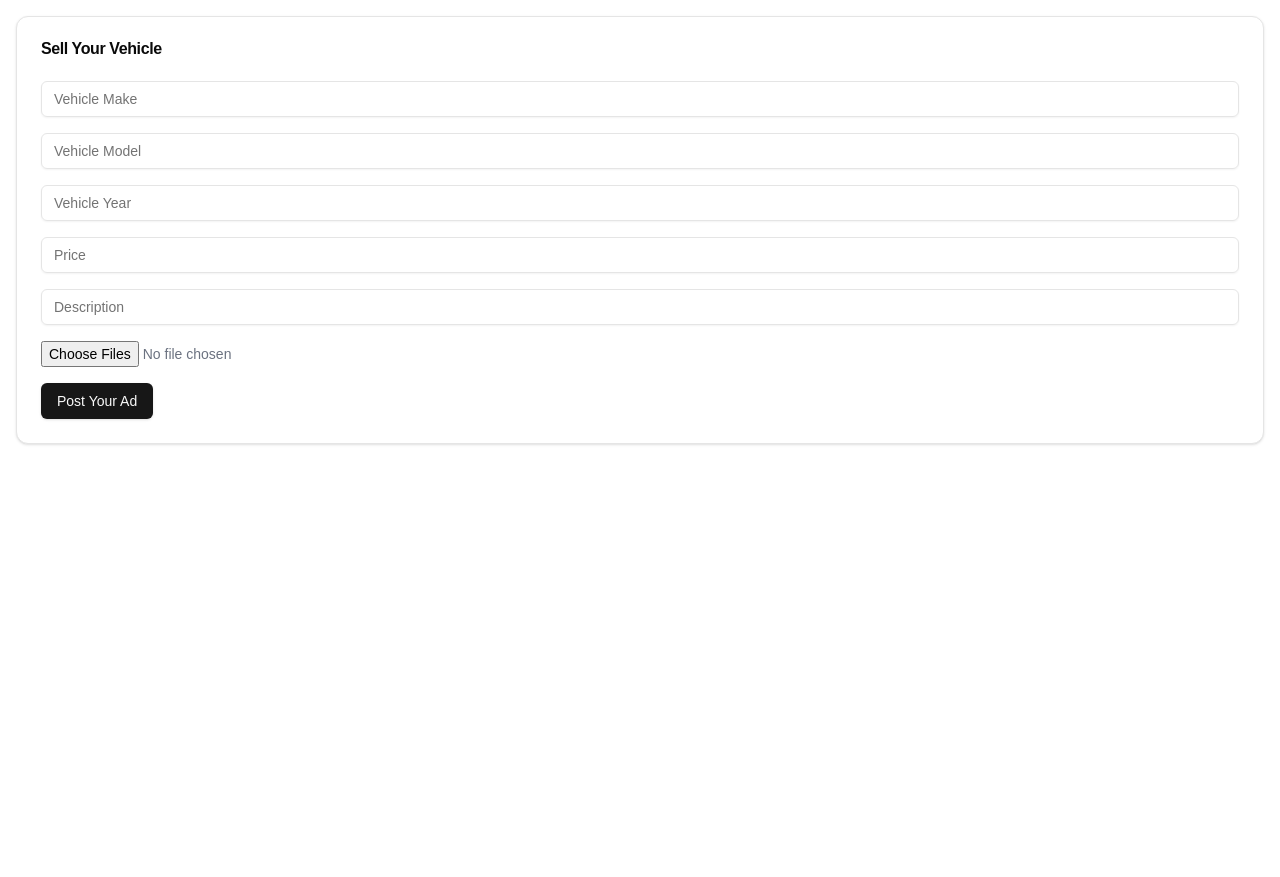
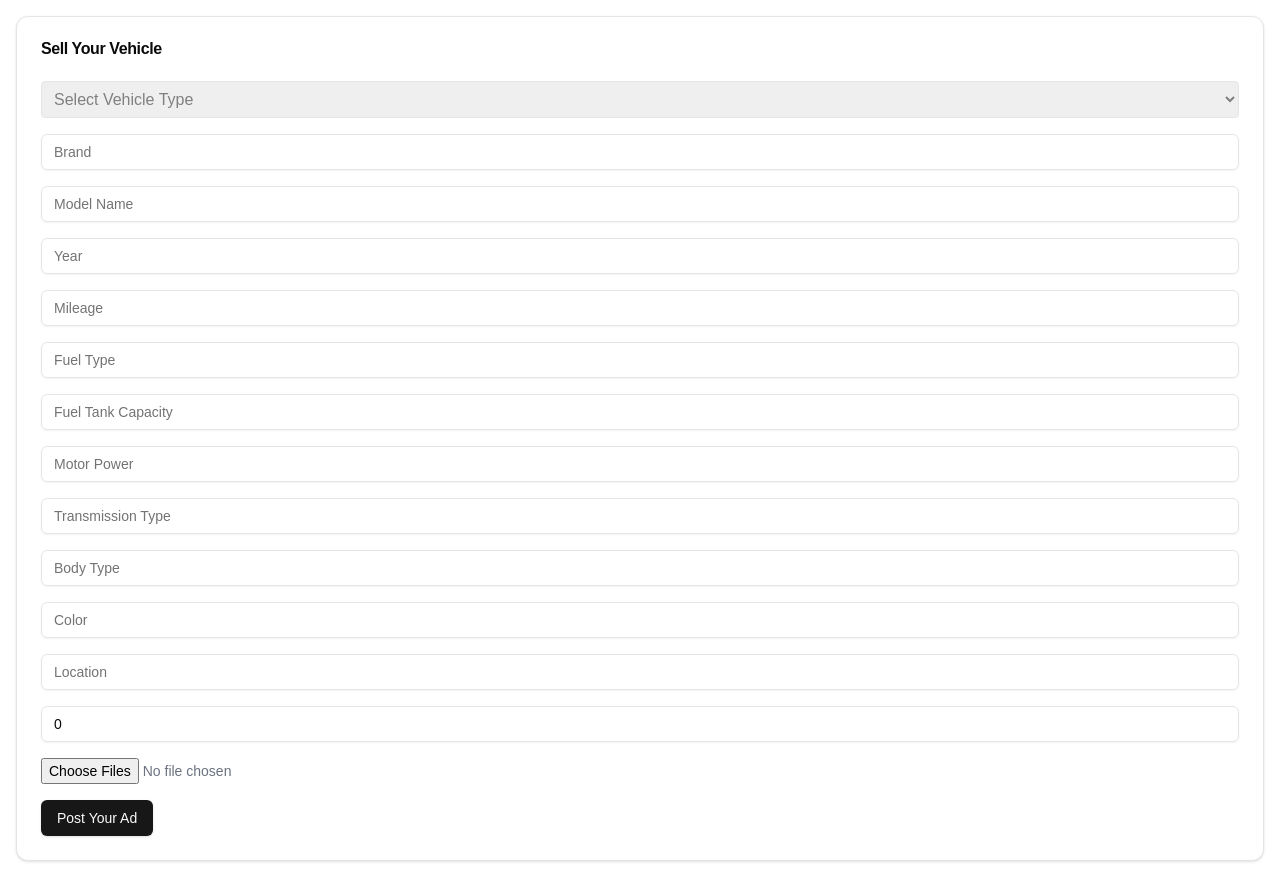
Before and after one commit to bilkenter/secondwheel-frontend, a Next.js app in the folder client/: page /sell in a window 1280 px wide. Before the commit the page ends 800 px from the top, so only its background shows below. Built offline with nearby package versions, Linux system fonts and the light colour scheme.

Commit message:
sell vehicle page

```diff
--- a/client/app/sell/page.tsx
+++ b/client/app/sell/page.tsx
@@ -10,21 +10,47 @@ import { Alert } from "@/components/ui/alert";
 export default function SellVehiclePage() {
   const [alertMessage, setAlertMessage] = useState<string | null>(null);
   const [vehicleInfo, setVehicleInfo] = useState({
-    make: "",
-    model: "",
+    vehicleType: "",
+    brand: "",
+    modelName: "",
     year: "",
-    price: "",
-    description: "",
+    mileage: "",
+    fuelType: "",
+    fuelTankCapacity: "",
+    motorPower: "",
+    transmissionType: "",
+    bodyType: "",
+    color: "",
+    location: "",
+    price: 0,
+  });
+  const [additionalInfo, setAdditionalInfo] = useState({
+    numOfDoors: "",
+    wheelNumber: "",
+    cylinderVolume: "",
+    hasBasket: false,
+    seatNumber: "",
+    roofHeight: "",
+    cabinSpace: "",
+    hasSlidingDoor: false,
   });
   const [images, setImages] = useState<File[]>([]);
   const router = useRouter();
 
-  const handleChange = (e: React.ChangeEvent<HTMLInputElement>) => {
-    const { name, value } = e.target;
-    setVehicleInfo((prevState) => ({
-      ...prevState,
-      [name]: value,
-    }));
+    //change with backend
+  const handleChange = (e: React.ChangeEvent<HTMLInputElement | HTMLSelectElement>) => {
+    const { name, value, type} = e.target;
+    if (type === "checkbox") {
+        // Checkbox inputs
+        const checked = (e.target as HTMLInputElement).checked; // Explicit cast to avoid errors
+        setAdditionalInfo((prev) => ({ ...prev, [name]: checked }));
+      } else if (name in additionalInfo) {
+        // Inputs for additionalInfo
+        setAdditionalInfo((prev) => ({ ...prev, [name]: value }));
+      } else {
+        // Inputs for vehicleInfo
+        setVehicleInfo((prevState) => ({ ...prevState, [name]: value }));
+      }
     };
 
   const handleImageChange = (e: React.ChangeEvent<HTMLInputElement>) => {
@@ -36,17 +62,29 @@ export default function SellVehiclePage() {
 
   const handleSubmit = async (e: React.FormEvent) => {
     e.preventDefault();
-    if (Object.values(vehicleInfo).some((value) => value === "") || images.length === 0) {
+    if (vehicleInfo.price <= 0) {
+        setAlertMessage("Price must be greater than zero.");
+        return;
+      }
+    if (
+      Object.values(vehicleInfo).some((value) => value === "") ||
+      images.length === 0 ||
+      (vehicleInfo.vehicleType === "car" && !additionalInfo.numOfDoors) ||
+      (vehicleInfo.vehicleType === "motorcycle" &&
+        (!additionalInfo.wheelNumber || !additionalInfo.cylinderVolume)) ||
+      (vehicleInfo.vehicleType === "van" &&
+        (!additionalInfo.seatNumber || !additionalInfo.roofHeight || !additionalInfo.cabinSpace))
+    ) {
       setAlertMessage("Please fill in all fields and upload at least one image.");
       return;
     }
 
     // Perform your submit logic here (e.g., send to backend)
-    // For now, we’ll just log the data to console
     console.log("Vehicle Information:", vehicleInfo);
+    console.log("Additional Information:", additionalInfo);
     console.log("Uploaded Images:", images);
 
-    // Redirect after successful submission (or show a success message)
+    // Redirect after successful submission
     router.push("/profile");
   };
 
@@ -60,55 +98,140 @@ export default function SellVehiclePage() {
           {alertMessage && <Alert>{alertMessage}</Alert>}
           <form onSubmit={handleSubmit} className="space-y-4">
             <div>
+              <select
+                name="vehicleType"
+                value={vehicleInfo.vehicleType}
+                onChange={handleChange}
+                required
+                className="block w-full p-2 border rounded"
+                style={{ color: vehicleInfo.vehicleType ? "black" : "gray" }}
+              >
+                <option value="" disabled>
+                  Select Vehicle Type
+                </option>
+                <option value="car">Car</option>
+                <option value="motorcycle">Motorcycle</option>
+                <option value="van">Van</option>
+              </select>
+            </div>
+            {/* Original Fields */}
+            {[
+              "brand",
+              "modelName",
+              "year",
+              "mileage",
+              "fuelType",
+              "fuelTankCapacity",
+              "motorPower",
+              "transmissionType",
+              "bodyType",
+              "color",
+              "location",
+              "price",
+            ].map((field) => (
+              <div key={field}>
                 <Input
-                type="text"
-                name="make"
-                placeholder="Vehicle Make"
-                value={vehicleInfo.make}
+                  type={
+                    field === "year" || field === "price" || field === "mileage"
+                      ? "number"
+                      : "text"
+                  }
+                  name={field}
+                  placeholder={field
+                    .replace(/([A-Z])/g, " $1")
+                    .replace(/^./, (str) => str.toUpperCase())}
+                  value={vehicleInfo[field as keyof typeof vehicleInfo]}
                   onChange={handleChange}
                   required
                 />
               </div>
+            ))}
+
+            {/* Additional Fields */}
+            {vehicleInfo.vehicleType === "car" && (
               <div>
                 <Input
-                type="text"
-                name="model"
-                placeholder="Vehicle Model"
-                value={vehicleInfo.model}
+                  type="number"
+                  name="numOfDoors"
+                  placeholder="Number of Doors"
+                  value={additionalInfo.numOfDoors}
                   onChange={handleChange}
                   required
                 />
               </div>
-            <div>
+            )}
+            {vehicleInfo.vehicleType === "motorcycle" && (
+              <>
                 <Input
                   type="number"
-                name="year"
-                placeholder="Vehicle Year"
-                value={vehicleInfo.year}
+                  name="wheelNumber"
+                  placeholder="Number of Wheels"
+                  value={additionalInfo.wheelNumber}
                   onChange={handleChange}
                   required
                 />
-            </div>
-            <div>
                 <Input
                   type="number"
-                name="price"
-                placeholder="Price"
-                value={vehicleInfo.price}
+                  name="cylinderVolume"
+                  placeholder="Cylinder Volume"
+                  value={additionalInfo.cylinderVolume}
                   onChange={handleChange}
                   required
                 />
+                <div>
+                  <label className="inline-flex items-center">
+                    <input
+                      type="checkbox"
+                      name="hasBasket"
+                      checked={additionalInfo.hasBasket}
+                      onChange={handleChange}
+                      className="mr-2"
+                    />
+                    Has Basket
+                  </label>
                 </div>
-            <div>
+              </>
+            )}
+            {vehicleInfo.vehicleType === "van" && (
+              <>
                 <Input
-                type="text"
-                name="description"
-                placeholder="Description"
-                value={vehicleInfo.description}
+                  type="number"
+                  name="seatNumber"
+                  placeholder="Number of Seats"
+                  value={additionalInfo.seatNumber}
                   onChange={handleChange}
                   required
                 />
+                <Input
+                  type="text"
+                  name="roofHeight"
+                  placeholder="Roof Height"
+                  value={additionalInfo.roofHeight}
+                  onChange={handleChange}
+                  required
+                />
+                <Input
+                  type="text"
+                  name="cabinSpace"
+                  placeholder="Cabin Space"
+                  value={additionalInfo.cabinSpace}
+                  onChange={handleChange}
+                  required
+                />
+                <div>
+                  <label className="inline-flex items-center">
+                    <input
+                      type="checkbox"
+                      name="hasSlidingDoor"
+                      checked={additionalInfo.hasSlidingDoor}
+                      onChange={handleChange}
+                      className="mr-2"
+                    />
+                    Has Sliding Door
+                  </label>
                 </div>
+              </>
+            )}
             <div>
               <input
                 type="file"
@@ -118,6 +241,9 @@ export default function SellVehiclePage() {
                 className="block w-full text-sm text-gray-500"
                 required
               />
+              {images.length > 0 && (
+                <p className="text-sm text-gray-600">You have uploaded {images.length} image(s).</p>
+              )}
             </div>
             <Button type="submit">Post Your Ad</Button>
           </form>
```
Lines whose indentation alone changed are shown as unchanged.
